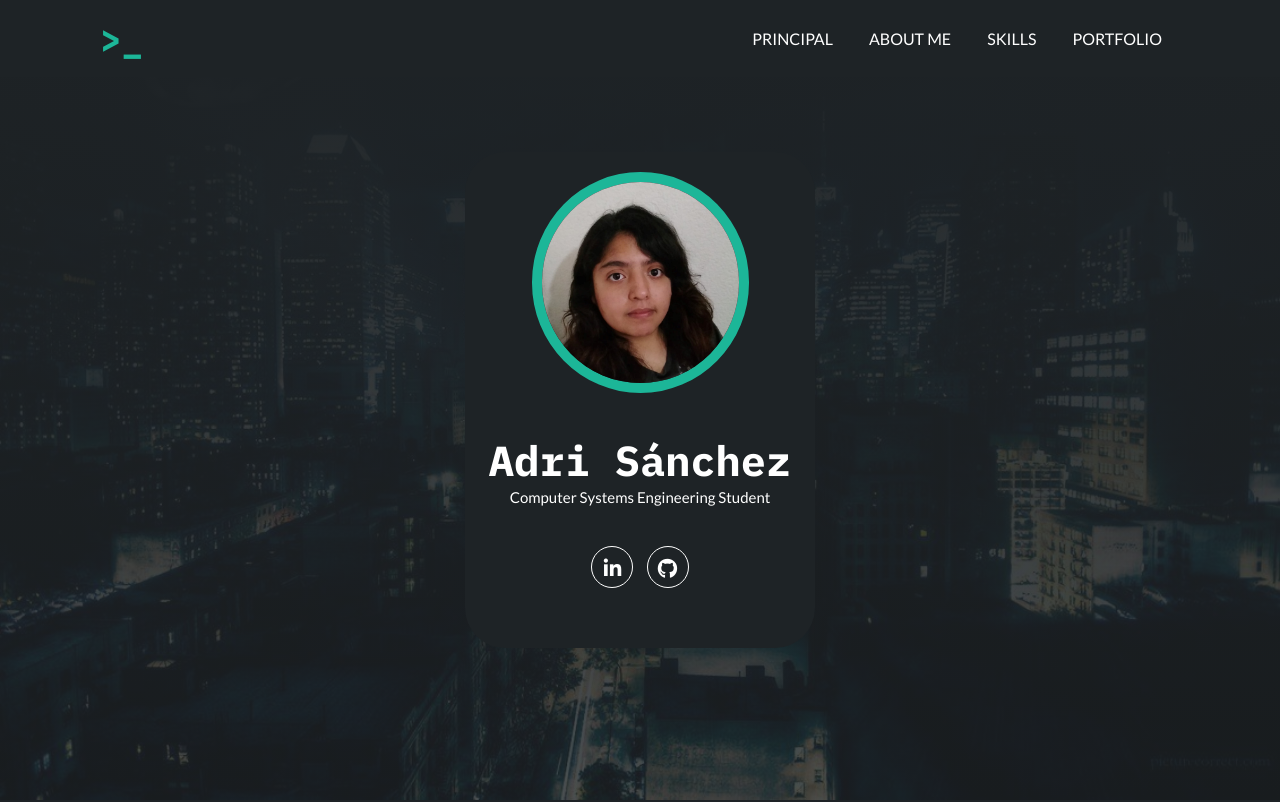
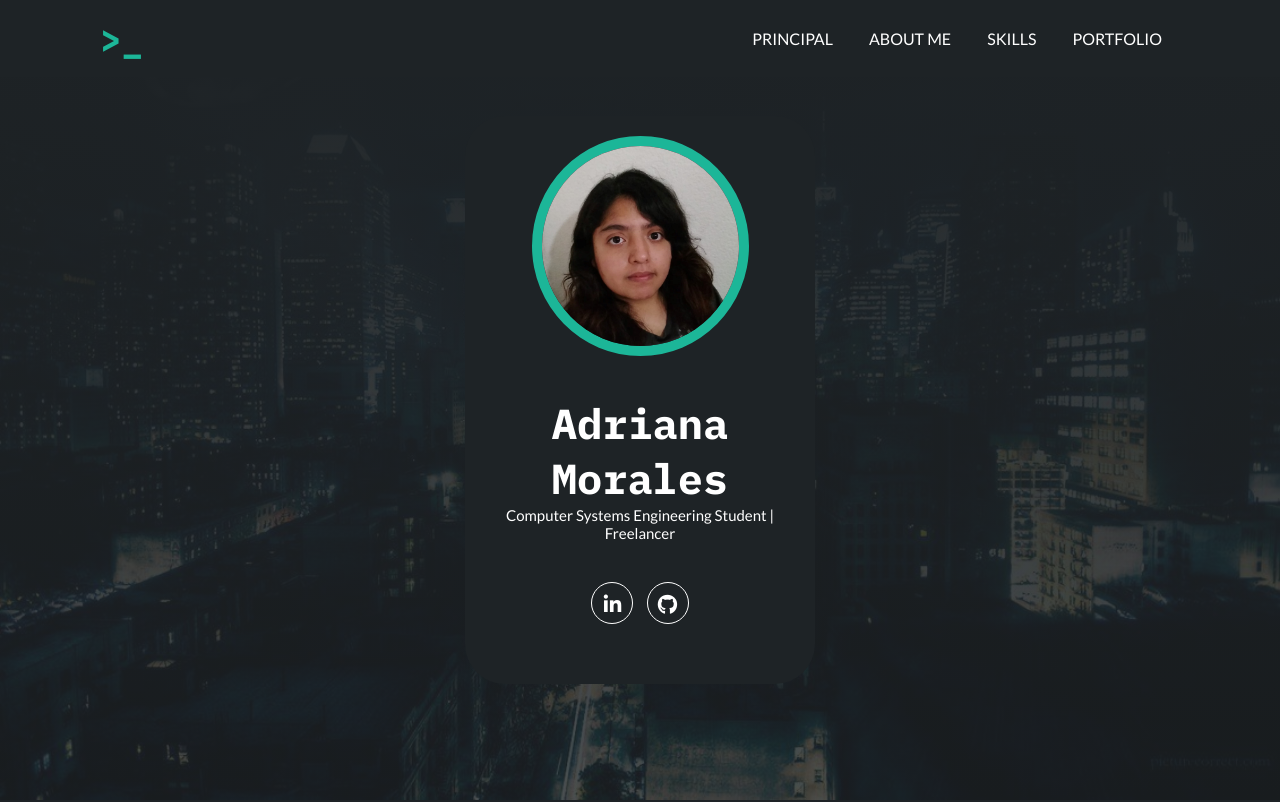
Before and after one commit to adrims08/adrims08.github.io, a plain HTML site: page index.html in a window 1280 px wide. Shown: the top 802 px of the page. Drawn offline with Linux system fonts and the light colour scheme.

Commit message:
Update index.html

```diff
--- a/index.html
+++ b/index.html
@@ -40,8 +40,8 @@
                 <!--  Foto principal  -->
                <img src="img/perfil.jpg" alt="">
             </div>
-            <h1>Adri Sánchez</h1>
-            <h2>Computer Systems Engineering Student</h2>
+            <h1>Adriana Morales</h1>
+            <h2>Computer Systems Engineering Student | Freelancer</h2>
             <div class="redes">
                 <!--  Redes sociales  -->
                 <a href="https://www.linkedin.com/in/adripms/" target="_blank"><i class="fa-brands fa-linkedin-in"></i></a>
```
